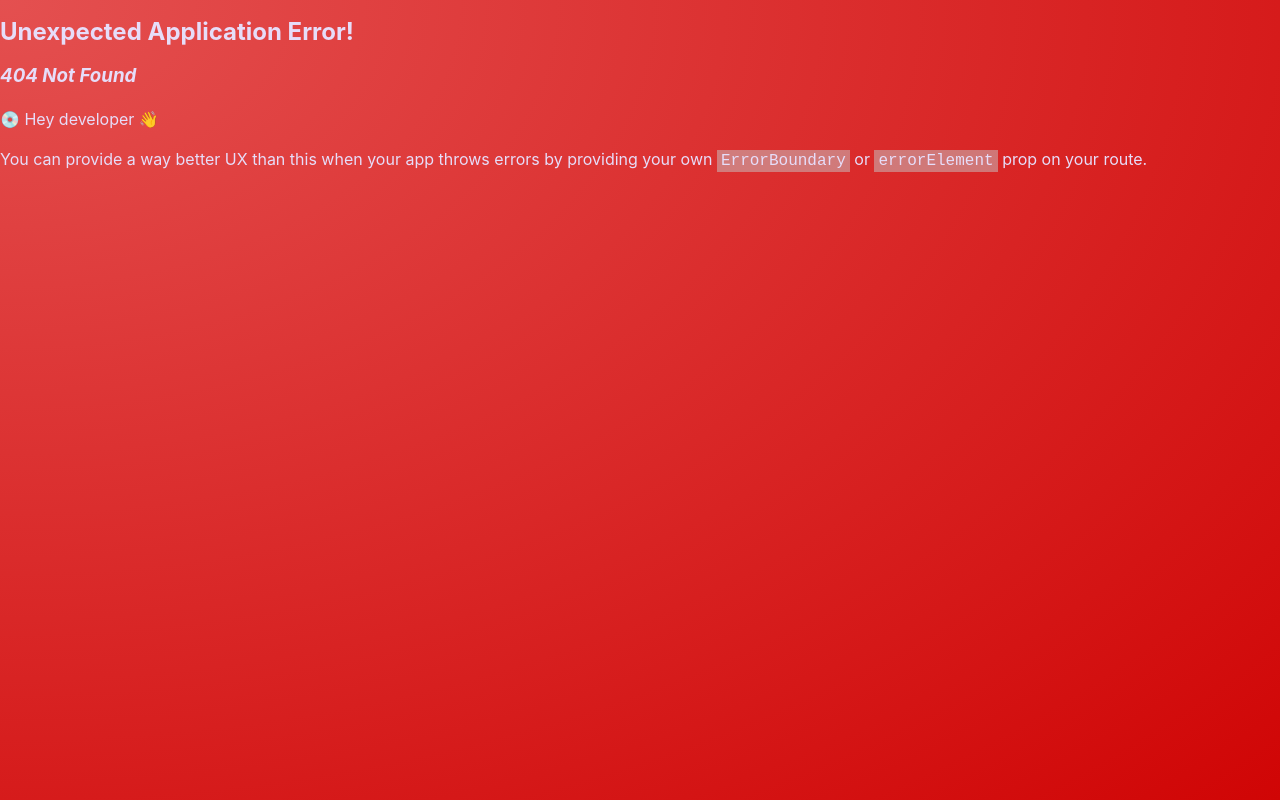
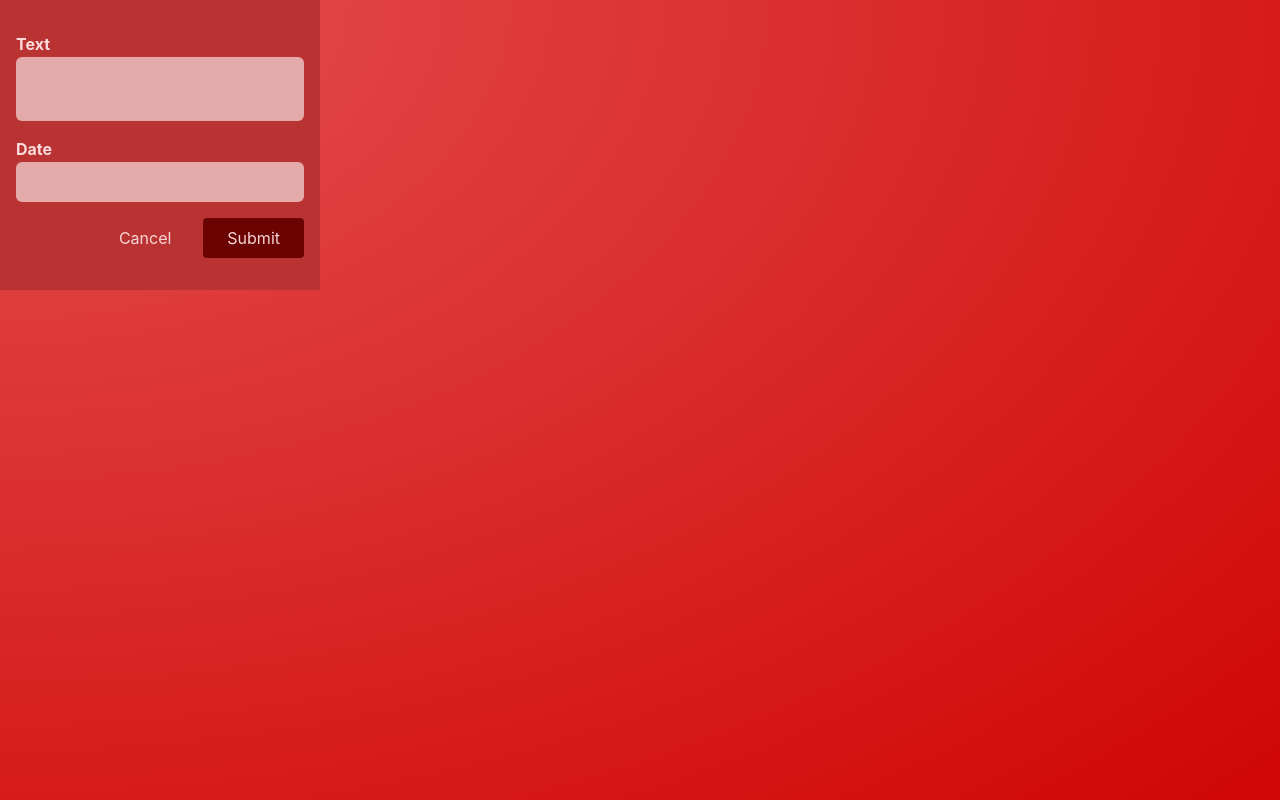
Before and after one commit to Crushest/sebi-site, a React (Vite) app: page /create-post in a window 1280 px wide. Before the commit this address had no page. Built offline with nearby package versions, Linux system fonts and the light colour scheme.

Commit message:
Update main.jsx

```diff
--- a/src/main.jsx
+++ b/src/main.jsx
@@ -4,10 +4,12 @@ import { RouterProvider, createBrowserRouter } from "react-router-dom";
 
 import App from "./App";
 import "./index.css";
+import NewPost from "./components/NewPost";
 
 const router = createBrowserRouter([
   { name: "Home", path: "/", element:<App /> },
-  { name: "Blog", path: "/posts", component: App },
+  { name: "CreatePost", path: "/create-post", element: <NewPost /> },
+  { name: "Post", path: "/Post", component: App },
 ]);
 
 ReactDOM.createRoot(document.getElementById("root")).render(
```
